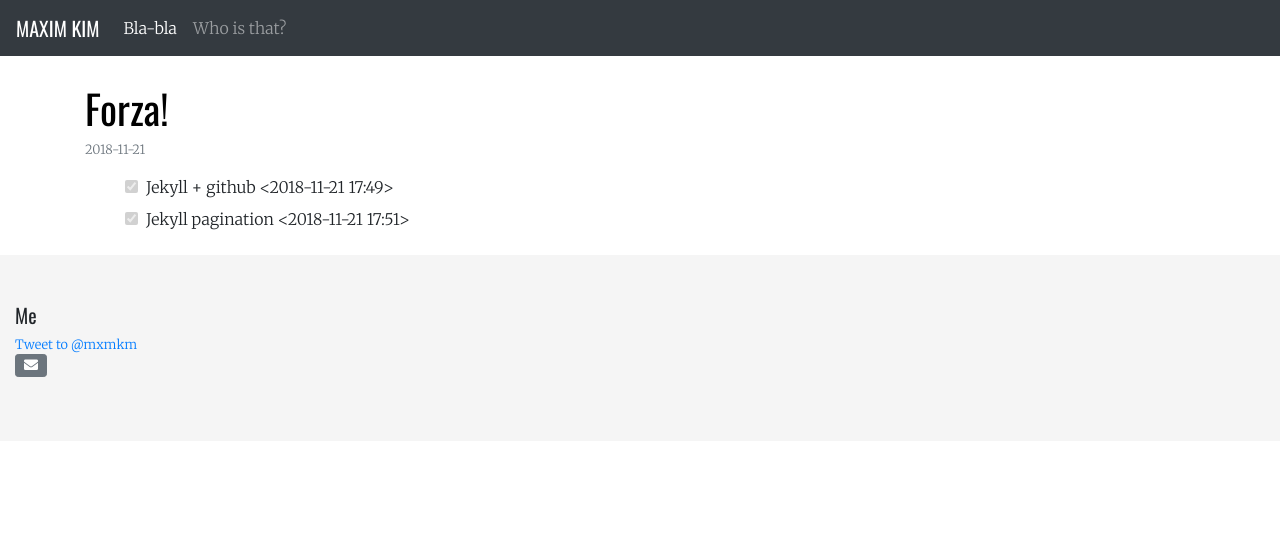
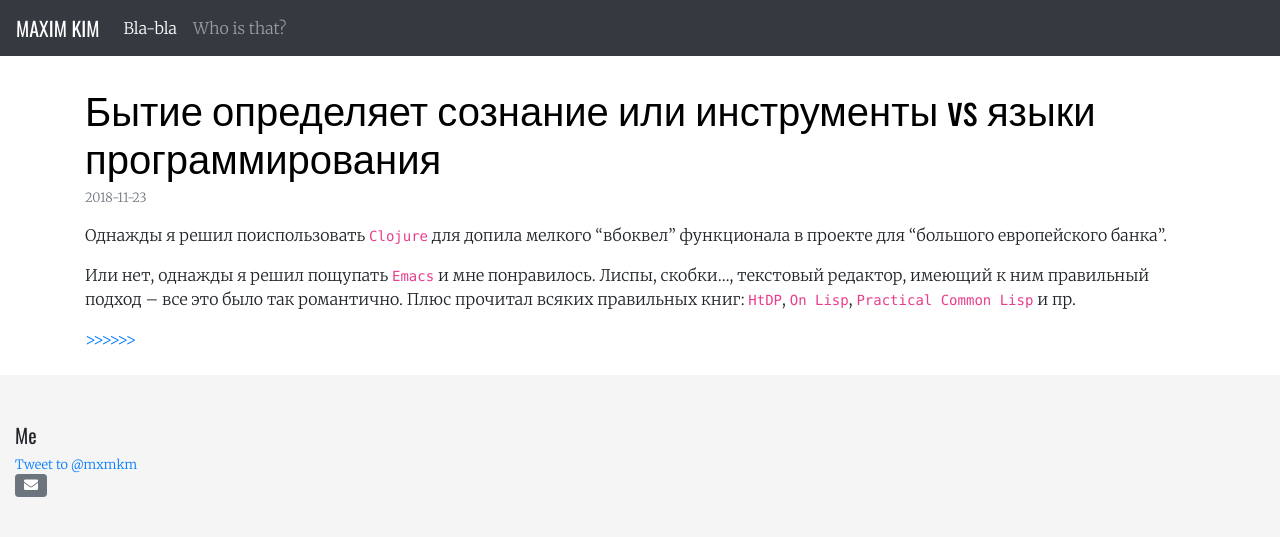
Before and after one commit to habamax/habamax.github.io, a Jekyll site: the page built from index.html, in a window 1280 px wide. Shown: the top 537 px of the page. Built offline with Jekyll 4.4.1, drawn with Linux system fonts in a browser that asks for light colours; nearby versions of some CDN libraries; the list of posts is cut into pages by our own code; comment, search, counter and statistics services are not loaded.

Commit message:
remove old posts

```diff
--- a/_posts/2018-11-21-placeholder.md
+++ /dev/null
@@ -1,7 +0,0 @@
----
-title: Forza!
-layout: post
----
-
-* [x] Jekyll + github <2018-11-21 17:49>
-* [x] Jekyll pagination <2018-11-21 17:51>
--- a/_posts/tools-and-programming-languages.md
+++ b/_posts/2018-11-23-tools-and-programming-languages.md
@@ -1,6 +1,5 @@
 ---
 layout: post
-date: 2018-11-23
 title: Бытие определяет сознание или инструменты vs языки программирования
 ---
 
```
